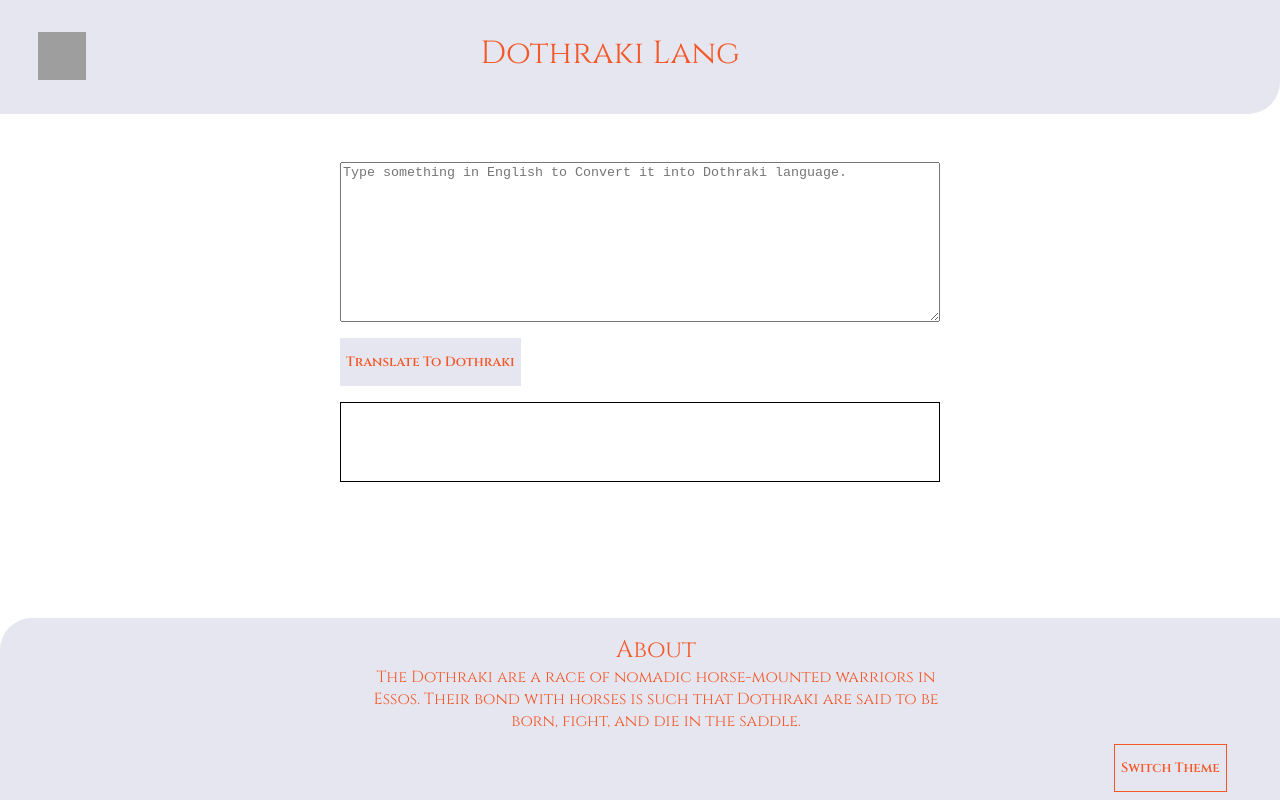
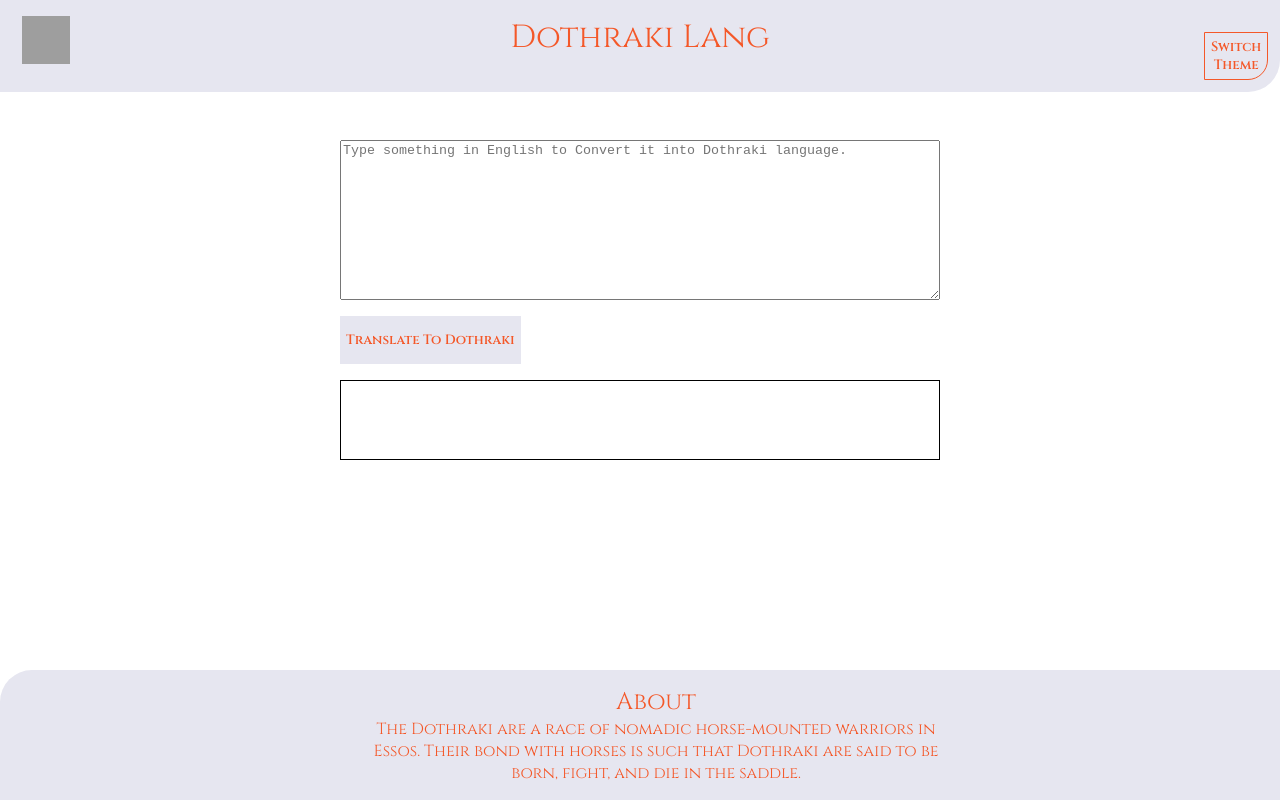
Before and after one commit to aksham-mahajan/Translationapp, a plain HTML site: page index.html in a window 1280 px wide. Drawn offline with Linux system fonts and the light colour scheme; grey boxes are pictures that could not be loaded.

Commit message:
fix theme button position

```diff
--- a/global.css
+++ b/global.css
@@ -1,4 +1,5 @@
 @import url('https://fonts.googleapis.com/css2?family=Cinzel:wght@400;600&display=swap');
+
 
 :root{
     --width-break:600px;
@@ -15,10 +16,12 @@
 #header{
     background-color: var(--color-secondary);
     color: var(--color-primary);
-    padding: 2rem;
+    padding: 1rem;
     font-size: 2rem;
     text-align: center;
-    height: 50px;
+    height: 60px;
+
+
 }
 #img{
     float: left;
@@ -29,10 +32,15 @@
 #title{
     float: left;
     display: inline-block;
-    width: calc(100% - 20px);
-    width: -webkit-calc(100% - 180px);
+    width: calc(100% - 1200px);
+    width: -webkit-calc(100% - 120px);
+}
+#switchtheme{
+    float: right;
+    width: 60px;
 
 }
+
 body{
     margin: 0;
     font-family: 'Cinzel';
@@ -77,7 +85,6 @@ footer{
     text-align: center;
     width: 100%;
     bottom: 0;
-    height: 150px;
 }
 footer p{
     max-width: var(--width-break);
--- a/index.html
+++ b/index.html
@@ -16,6 +16,9 @@
             <img src="https://encrypted-tbn0.gstatic.com/images?q=tbn:ANd9GcTYG0LF7_71ED4t7SxrCAY0FTcI0jO1XGukpQ&usqp=CAU" style="height: 3rem;width: 3rem;">
         </div>
         <div id="title">Dothraki Lang</div>
+        <div id="switchtheme">
+            <button id="switch" style="border: 1px solid;border-bottom-right-radius: 20px;" onclick="toggleTheme()">Switch Theme</button>
+        </div>
 
     </div>
     <div id="translator">
@@ -25,11 +28,11 @@
 
     </div>
     <footer style="border-top-left-radius: 2rem;">
+        <div id="about">
         <div style="font-size: x-large;">About</div>
         <p>The Dothraki are a race of nomadic horse-mounted warriors in Essos. Their bond with horses is such that Dothraki are said to be born, fight, and die in the saddle.</p>
-        <div style="float: right;padding: 0;margin: 2px;position: relative;bottom:4%;right: 4%;">
-            <button id="switch" style="border: 1px solid;" onclick="toggleTheme()">Switch Theme</button>
         </div>
+
     </footer>
 
     <script src="/main.js" type="text/javascript"> </script>
```
